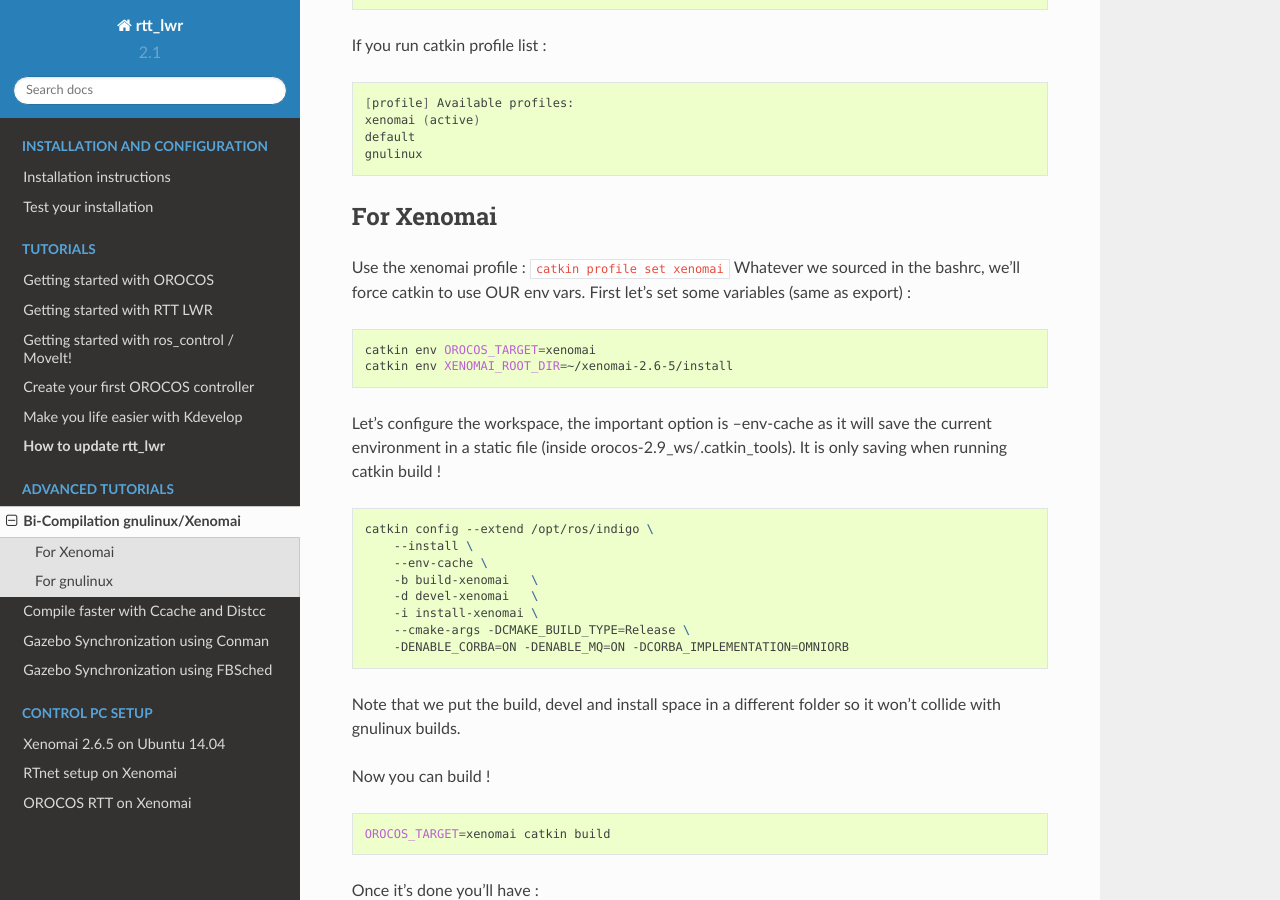
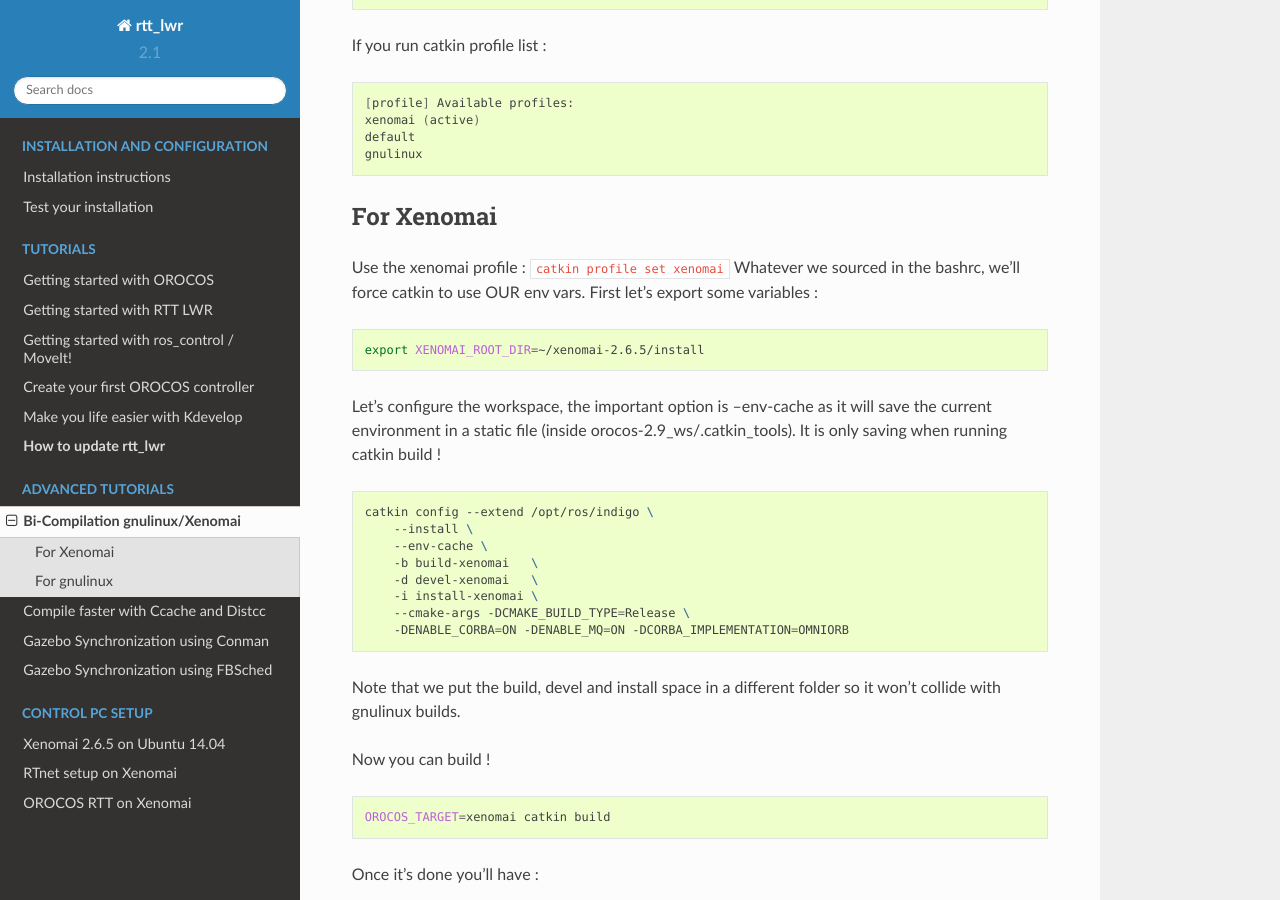
Before and after one commit to kuka-isir/rtt_lwr, a Sphinx documentation site: the page built from docs/source/adv-tutos/bicompil.rst, in a window 1280 px wide and 900 px high, scrolled down 741 px. Built offline with Sphinx 7.4.7 and the Read the Docs theme 2.0.0, drawn with Linux system fonts in a browser that asks for light colours.

Commit message:
Fix bicompil.rst

```diff
--- a/docs/source/adv-tutos/bicompil.rst
+++ b/docs/source/adv-tutos/bicompil.rst
@@ -47,12 +47,11 @@
 
 Use the xenomai profile : ``catkin profile set xenomai``
 Whatever we sourced in the bashrc, we'll force catkin to use OUR env vars.
-First let's set some variables (same as export) :
+First let's export some variables :
 
 .. code-block:: bash
 
-    catkin env OROCOS_TARGET=xenomai
-    catkin env XENOMAI_ROOT_DIR=~/xenomai-2.6-5/install
+    export XENOMAI_ROOT_DIR=~/xenomai-2.6.5/install
 
 Let's configure the workspace, the important option is --env-cache as it will save the current environment in a static file (inside orocos-2.9_ws/.catkin_tools).
 It is only saving when running catkin build !
```
